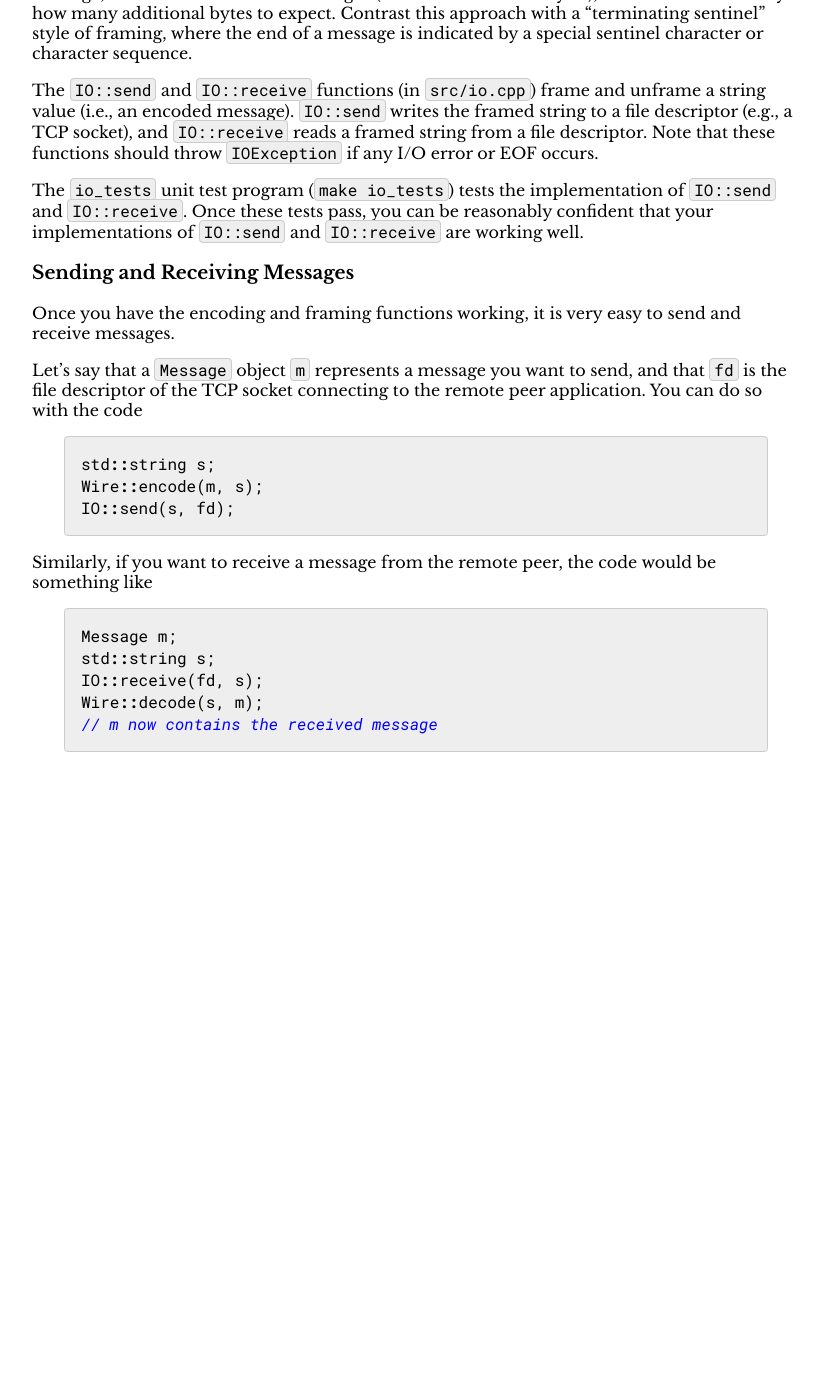
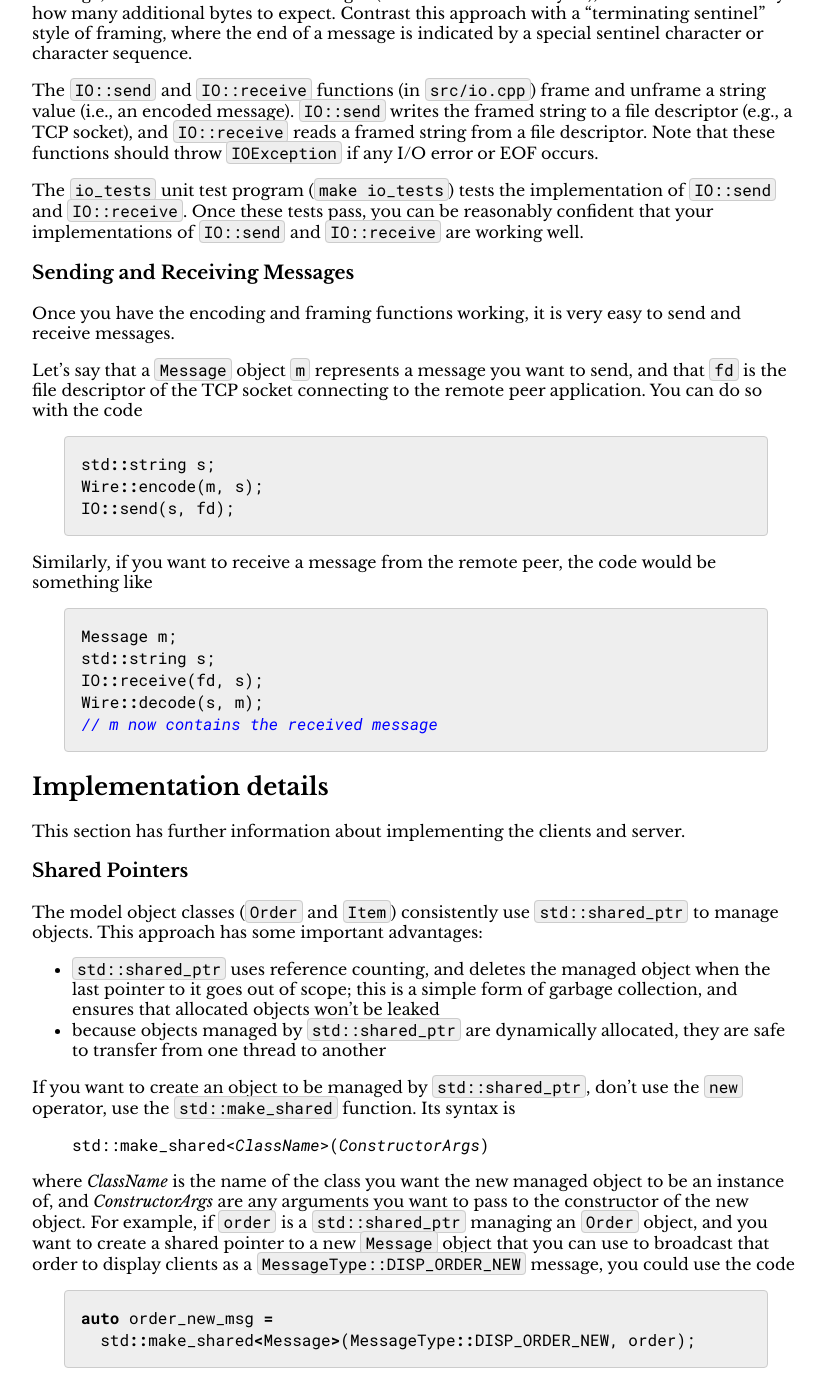
Before and after one commit to jhucsf/spring2026, a Jekyll site: the page built from assign/assign05.md, in a window 1280 px wide and 1400 px high, scrolled down 7300 px. Shown: the whole window, without its empty margins (224-1049 px from the left). Built offline with Jekyll 4.4.1, drawn with Linux system fonts in a browser that asks for light colours; before the commit the page ends 8084 px from its top, so only the background shows below that.

Commit message:
discussion of shared pointers

````diff
--- a/assign/assign05.md
+++ b/assign/assign05.md
@@ -329,3 +329,35 @@ IO::receive(fd, s);
 Wire::decode(s, m);
 // m now contains the received message
 ```
+
+## Implementation details
+
+This section has further information about implementing the clients and server.
+
+### Shared Pointers
+
+The model object classes (`Order` and `Item`) consistently use `std::shared_ptr`
+to manage objects. This approach has some important advantages:
+
+* `std::shared_ptr` uses reference counting, and deletes the managed object
+  when the last pointer to it goes out of scope; this is a simple form
+  of garbage collection, and ensures that allocated objects won't be leaked
+* because objects managed by `std::shared_ptr` are dynamically allocated,
+  they are safe to transfer from one thread to another
+
+If you want to create an object to be managed by `std::shared_ptr`, don't use
+the `new` operator, use the `std::make_shared` function. Its syntax is
+
+> <code>std::make_shared&lt;<i>ClassName</i>&gt;(<i>ConstructorArgs</i>)</code>
+
+where *ClassName* is the name of the class you want the new managed object to be
+an instance of, and *ConstructorArgs* are any arguments you want to pass to the
+constructor of the new object. For example, if `order` is a `std::shared_ptr`
+managing an `Order` object, and you want to create a shared pointer to a new
+`Message` object that you can use to broadcast that order to display clients as
+a `MessageType::DISP_ORDER_NEW` message, you could use the code
+
+```c++
+auto order_new_msg =
+  std::make_shared<Message>(MessageType::DISP_ORDER_NEW, order);
+```
````
